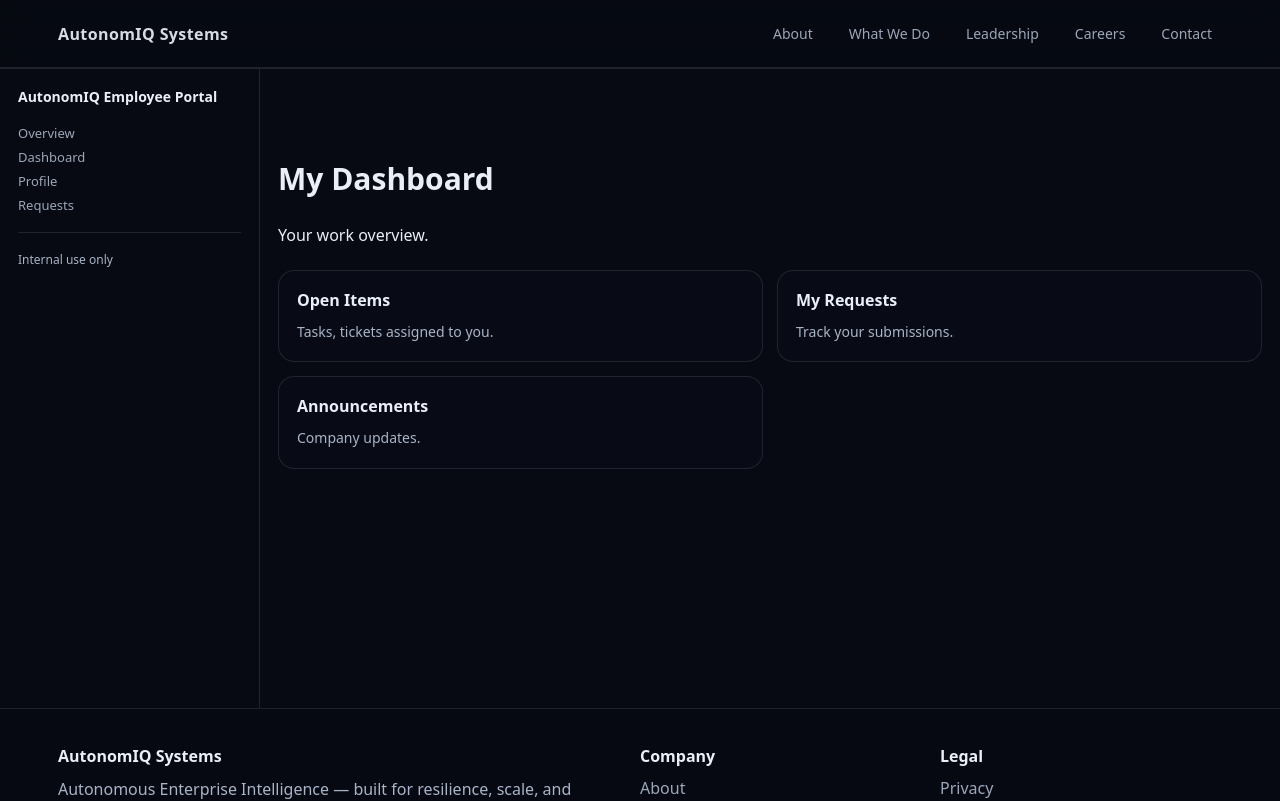
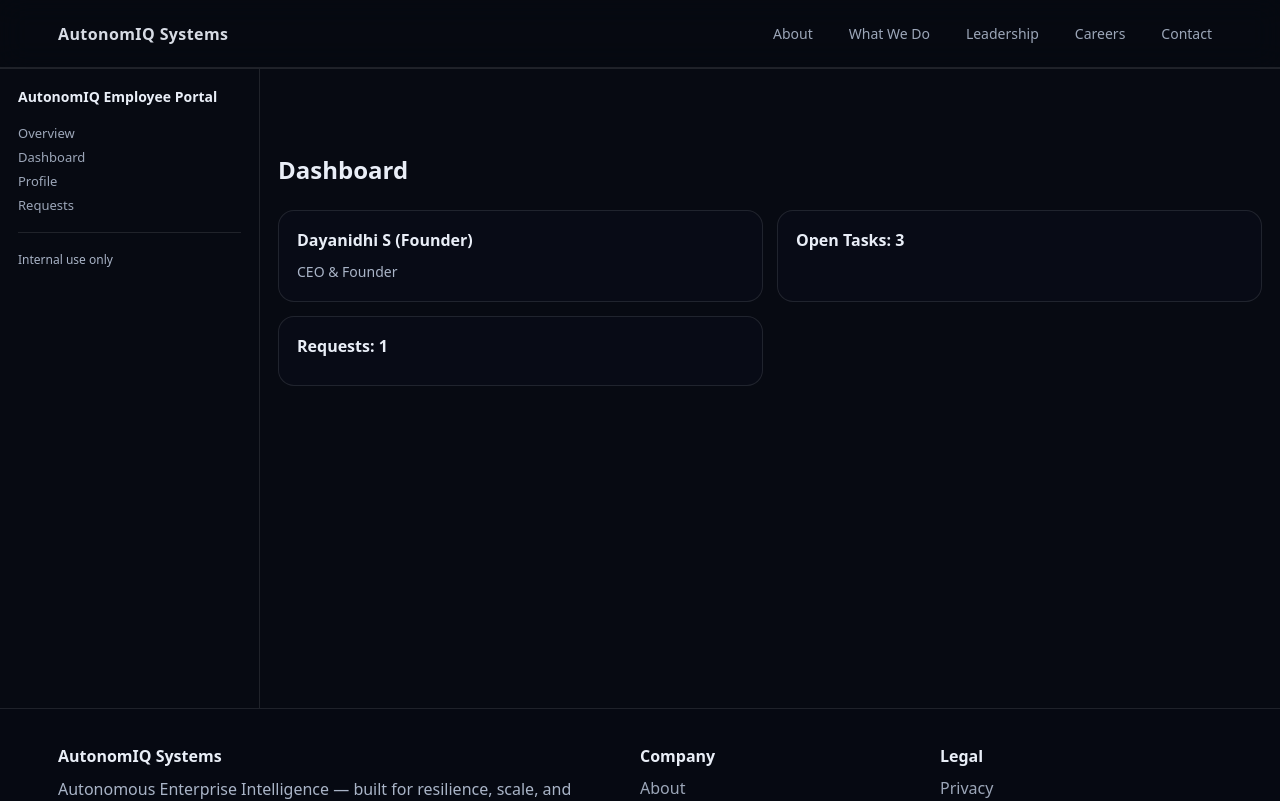
Before and after one commit to dayanidhi281986-boop/autonomiqsystems-website2, a Next.js app: page /portal/dashboard in a window 1280 px wide. Shown: the top 801 px of the page. Built offline with nearby package versions, Linux system fonts and the light colour scheme.

Commit message:
Update Dashboard component with user data

```diff
--- a/app/portal/dashboard/page.tsx
+++ b/app/portal/dashboard/page.tsx
@@ -1,20 +1,37 @@
+'use client';
+import { useEffect, useState } from 'react';
+
 export default function Dashboard() {
+  const [user, setUser] = useState({ name: '', role: '', tasks: 0, requests: 0 });
+  const [loading, setLoading] = useState(true);
+
+  useEffect(() => {
+    setTimeout(() => {
+      setUser({
+        name: 'Dayanidhi S (Founder)',
+        role: 'CEO & Founder',
+        tasks: 3,
+        requests: 1,
+      });
+      setLoading(false);
+    }, 500);
+  }, []);
+
+  if (loading) return <div>Loading...</div>;
+
   return (
     <>
-      <h1 style={{ fontSize: 30 }}>My Dashboard</h1>
-      <p style={{ maxWidth: 720 }}>Your work overview.</p>
+      <h1>Dashboard</h1>
       <div className="grid" style={{ marginTop: 24 }}>
         <div className="card">
-          <h3>Open Items</h3>
-          <p>Tasks, tickets assigned to you.</p>
+          <h3>{user.name}</h3>
+          <p>{user.role}</p>
         </div>
         <div className="card">
-          <h3>My Requests</h3>
-          <p>Track your submissions.</p>
+          <h3>Open Tasks: {user.tasks}</h3>
         </div>
         <div className="card">
-          <h3>Announcements</h3>
-          <p>Company updates.</p>
+          <h3>Requests: {user.requests}</h3>
         </div>
       </div>
     </>
```
